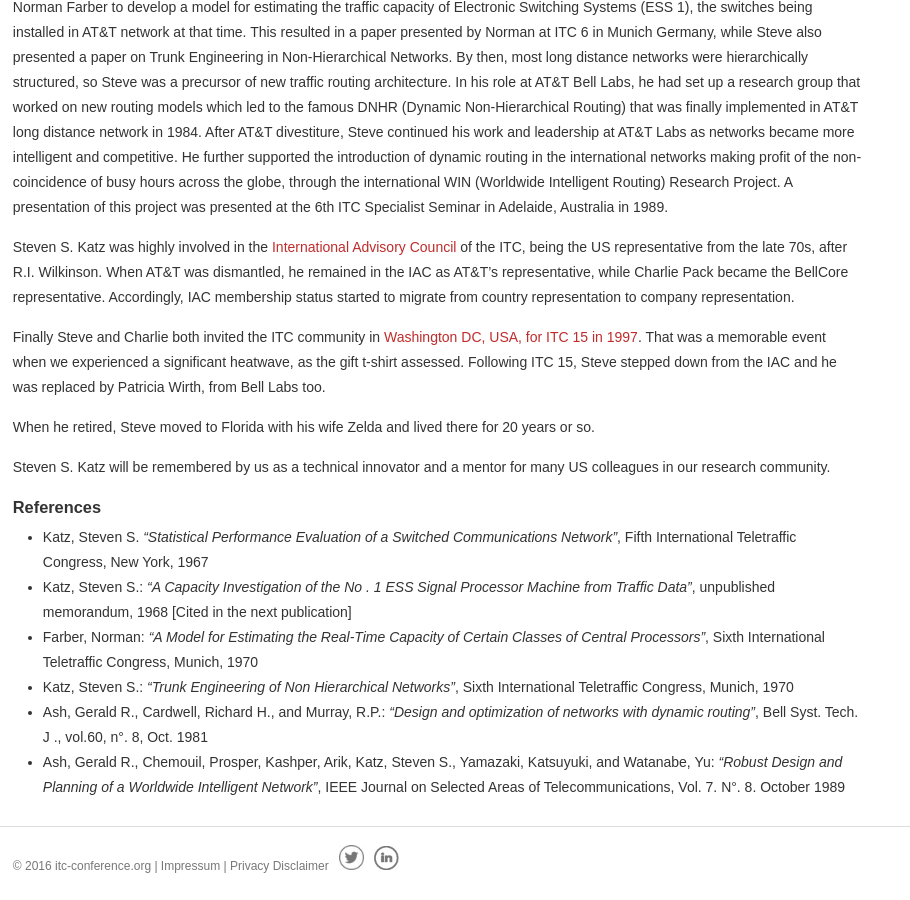
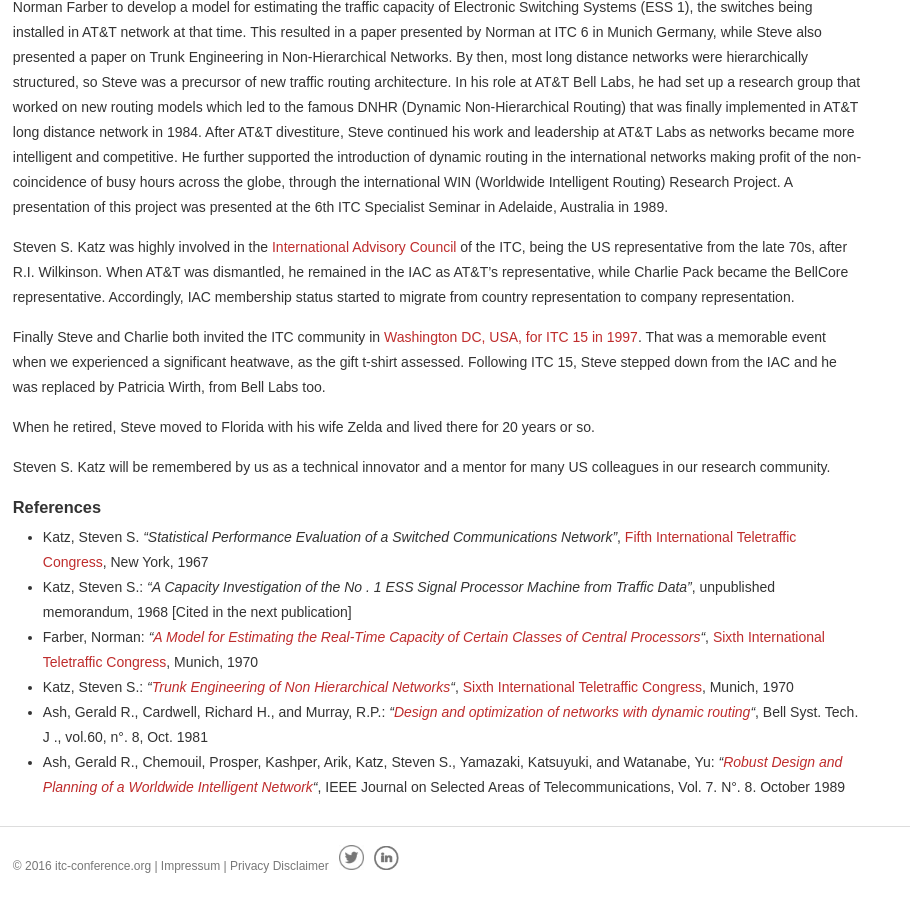
Before and after one commit to lsinfo3/itc-conference, a Jekyll site: the page built from bio/steven-katz.md, in a window 1280 px wide and 900 px high, scrolled down 753 px. Shown: the whole window, without its empty margins (0-910 px from the left). Built offline with Jekyll 4.4.1, drawn with Linux system fonts in a browser that asks for light colours; comment, search, counter and statistics services are not loaded; part of the change alters nothing that is shown.

```diff
--- a/bio/steven-katz.md
+++ b/bio/steven-katz.md
@@ -46,9 +46,9 @@ Steven S. Katz will be remembered by us as a technical innovator and a
 mentor for many US colleagues in our research community.
 
 ### References
-*  Katz, Steven S. _"Statistical Performance Evaluation of a Switched Communications Network"_, Fifth International Teletraffic Congress, New York, 1967
+*  Katz, Steven S. _"Statistical Performance Evaluation of a Switched Communications Network"_, [Fifth International Teletraffic Congress](/congresses/itc005.html), New York, 1967
 *  Katz, Steven S.: _"A Capacity Investigation of the No . 1 ESS Signal Processor Machine from Traffic Data"_, unpublished memorandum, 1968 [Cited in the next publication]
-*  Farber, Norman: _"A Model for Estimating the Real-Time Capacity of Certain Classes of Central Processors"_, Sixth International Teletraffic Congress, Munich, 1970
-*  Katz, Steven S.: _"Trunk Engineering of Non Hierarchical Networks"_, Sixth International Teletraffic Congress, Munich, 1970
-*  Ash, Gerald R., Cardwell, Richard H., and Murray, R.P.: _“Design and optimization of networks with dynamic routing"_, Bell Syst. Tech. J ., vol.60, n°. 8, Oct. 1981
-*  Ash, Gerald R., Chemouil, Prosper, Kashper, Arik, Katz, Steven S., Yamazaki, Katsuyuki, and Watanabe, Yu: _"Robust Design and Planning of a Worldwide Intelligent Network"_, IEEE Journal on Selected Areas of Telecommunications, Vol. 7. N°. 8. October 1989
+*  Farber, Norman: _"[A Model for Estimating the Real-Time Capacity of Certain Classes of Central Processors](/itc-library/itc06.html)"_, [Sixth International Teletraffic Congress](/congresses/itc006.html), Munich, 1970
+*  Katz, Steven S.: _"[Trunk Engineering of Non Hierarchical Networks](/itc-library/itc06.html)"_, [Sixth International Teletraffic Congress](/congresses/itc006.html), Munich, 1970
+*  Ash, Gerald R., Cardwell, Richard H., and Murray, R.P.: _"[Design and optimization of networks with dynamic routing](https://doi.org/10.1002/j.1538-7305.1981.tb00297.x)"_, Bell Syst. Tech. J ., vol.60, n°. 8, Oct. 1981
+*  Ash, Gerald R., Chemouil, Prosper, Kashper, Arik, Katz, Steven S., Yamazaki, Katsuyuki, and Watanabe, Yu: _"[Robust Design and Planning of a Worldwide Intelligent Network](https://doi.org/10.1109/49.35567)"_, IEEE Journal on Selected Areas of Telecommunications, Vol. 7. N°. 8. October 1989
```
